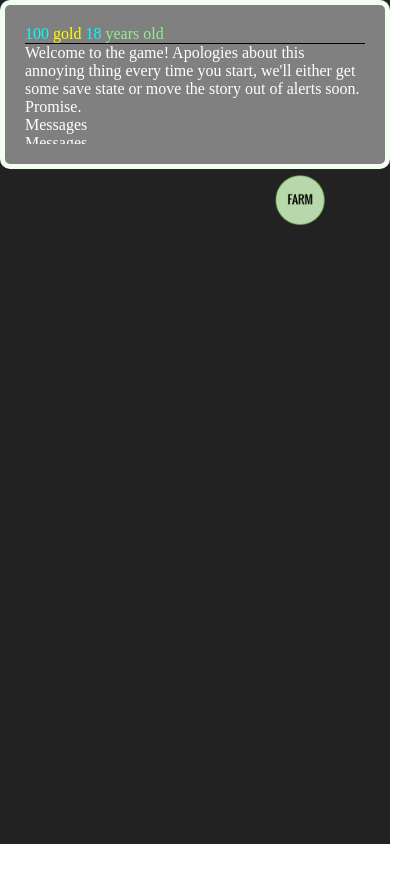
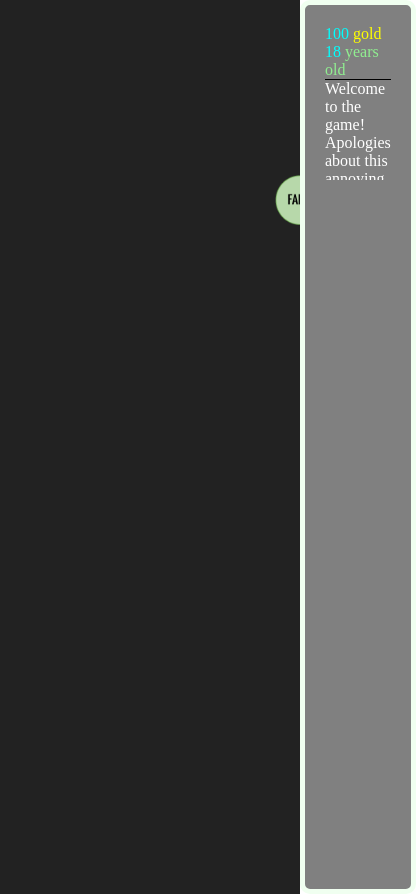
Before and after one commit to xelepart/xelepart.github.io, a plain HTML site: page index.html in a window 390 px wide. Shown: the whole page, 416 px wide, since content can reach past the window. Before the commit the page ends 844 px from the top, so only its background shows below. Drawn offline with Linux system fonts and the light colour scheme.

Commit message:
moved it to the right

```diff
--- a/game.js
+++ b/game.js
@@ -1,4 +1,4 @@
-game = {alltasks:[],resources:{},activetask:null,camscale:1,camtransx:0,camtransy:0,age:18,maxage:40}
+game = {alltasks:[],resources:{},activetask:null,camscale:1,camtransx:0,camtransy:0,age:18,maxage:25}
 
 canvas = document.getElementById("canvas");
 ctx = canvas.getContext("2d");
@@ -80,8 +80,11 @@ function killPlayer(description) {
         task.history.maxlevel = Math.max(task.history.maxlevel||0, task.life.level||0);
         task.life.level = 0;
     });
-    game.age=18;
+    game.age = 18;
     game.activetask = null;
+
+    checkVisibleTasks();
+
     refreshStats();
 }
 
@@ -128,9 +131,10 @@ var update = function(elapsed) {
     }
 }
 
+var canvasdiv = document.getElementById("canvasdiv");
 var draw = function() {
-    canvas.width = window.innerWidth;
-    canvas.height = window.innerHeight;
+    canvas.width = canvasdiv.offsetWidth;
+    canvas.height = canvasdiv.offsetHeight;
 
 //    ctx.save();
 
@@ -213,7 +217,7 @@ function showToolTip(task) {
     var tooltip = document.getElementById("tooltip");
     tooltip.innerHTML = task.def.name + "<br/>" + task.def.description;
     tooltip.style.left = event.clientX + 20;
-    tooltip.style.top = event.clientY - 20;
+    tooltip.style.top = event.clientY;
     tooltip.style.display = "block";
 }
 
--- a/index.html
+++ b/index.html
@@ -1,30 +1,18 @@
 <html>
-<body style="margin:0">
-<canvas id="canvas" style="position: absolute;z-index: 1"></canvas>
-<div id="UI" style="position: relative;z-index: 4;top:250px:px;background-color:grey;border: 5px solid honeydew;   user-select: none;  border-radius: 10px;padding:20px;display:black">
+<head><link rel="stylesheet" href="game.css"></head>
+<body style="margin:0;display:flex;">
+<div id="canvasdiv" style="flex:1"><canvas id="canvas" style="z-index: 1;"></canvas></div>
+<div id="UI" style="z-index: 4;width:300px;height:100%;top:250px:px;background-color:grey;border: 5px solid honeydew; border-radius: 10px;padding:20px;display:black">
 	<div id="statsblock" style="color: cyan;">
-		<span id="GoldBlock"><span id="gold">100</span><span style="color:yellow"> gold</span>
-		<span id="AgeBlock"><span id="age">1</span><span id="agelabel" style="color:lightgreen"> years old</span>
+		<span id="GoldBlock"><span id="gold">100</span><span style="color:yellow"> gold</span></span>
+		<span id="AgeBlock"><span id="age">1</span><span id="agelabel" style="color:lightgreen"> years old</span></span>
 	</div>
 	<div id="messages" style="color:White; border-top:solid 1px black;overflow: scroll;height: 100px">
-		Messages<br/>
-		Messages<br/>
-		Messages<br/>
-		Messages<br/>
-		Messages<br/>
-		Messages<br/>
-		Messages<br/>
-		Messages<br/>
-		Messages<br/>
-		Messages
-		Messages
-		Messages
-		Messages
-		Messages
-		Messages
+		Hello! This is where messages will show up!
+	</div>
 </div>
 
-<div id="tooltip" style="position: absolute;z-index: 3;top:250px;left:210px;background-color:grey;border: 5px solid honeydew;   user-select: none;  border-radius: 10px;padding:20px;display:none">Tooltip</div>
+<div id="tooltip" onmouseover="javascript:showToolTip(hoveredOverTask);" style="position: absolute;z-index: 3;top:250px;left:210px;background-color:grey;border: 5px solid honeydew;   user-select: none;  border-radius: 10px;padding:20px;display:none">Tooltip</div>
 </body>
 </html>
 <script src="game.js"></script>
```
